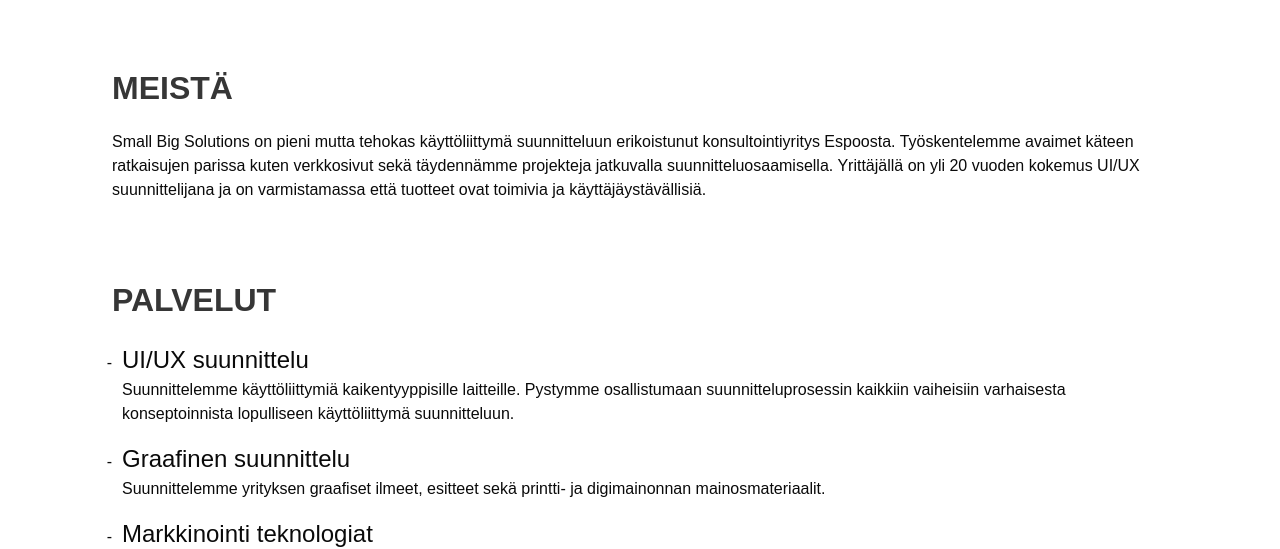
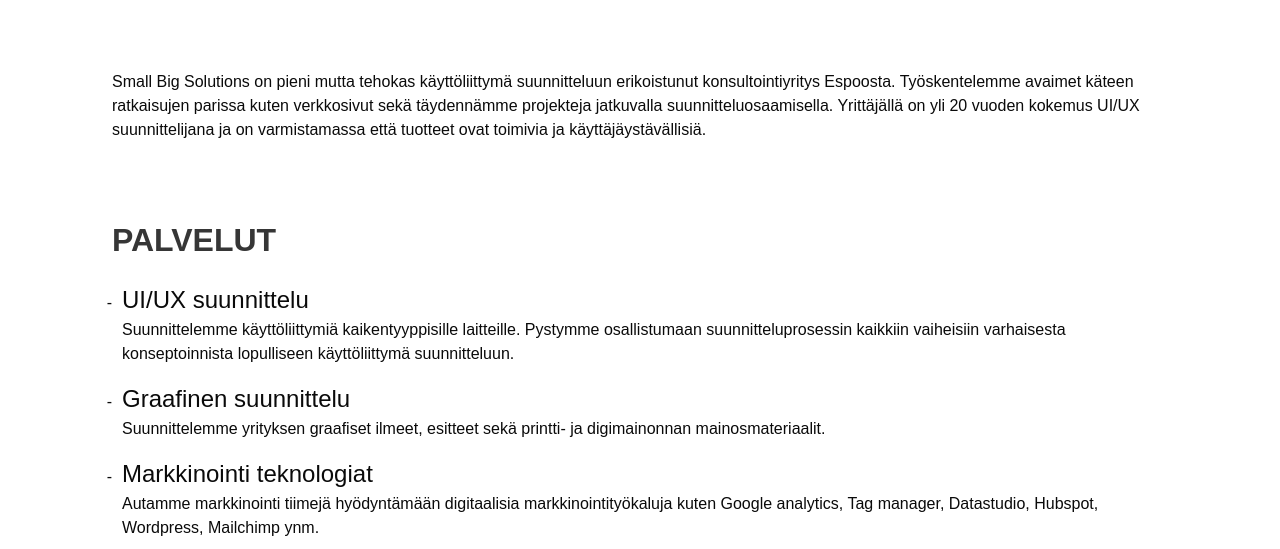
Before and after one commit to snordback/small-big-solutions, a website: page fi.html in a window 1280 px wide. Shown: the part 234-783 px from the top of the page. Drawn offline with Linux system fonts and the light colour scheme; a web font is replaced by a local one.

Commit message:
title off

```diff
--- a/fi.html
+++ b/fi.html
@@ -22,7 +22,6 @@
 <section>
     <section>
         <div class="container is-max-widescreen">
-            <h2 class="title is-3">MEISTÄ</h2>
             <p>
             Small Big Solutions on pieni mutta tehokas käyttöliittymä suunnitteluun erikoistunut konsultointiyritys Espoosta. Työskentelemme avaimet käteen ratkaisujen parissa kuten verkkosivut sekä täydennämme projekteja jatkuvalla suunnitteluosaamisella. Yrittäjällä on yli 20 vuoden kokemus UI/UX suunnittelijana ja on varmistamassa että tuotteet ovat toimivia ja käyttäjäystävällisiä.
             </p>
```
Also changed, not shown: index.html (+0 -1 lines).
